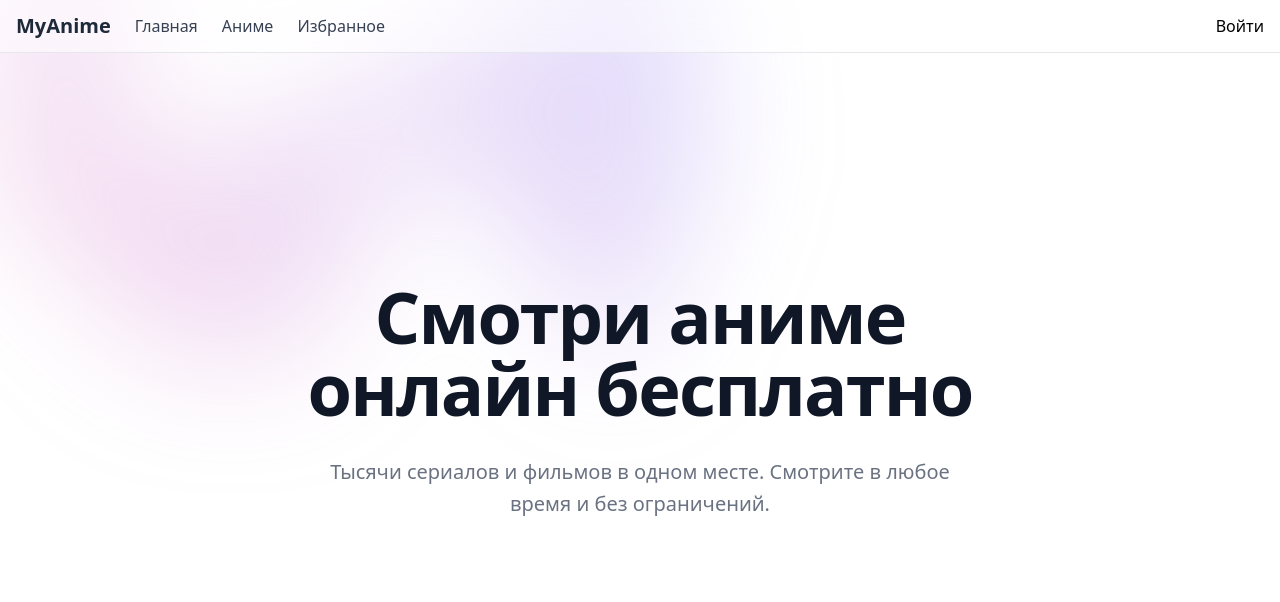
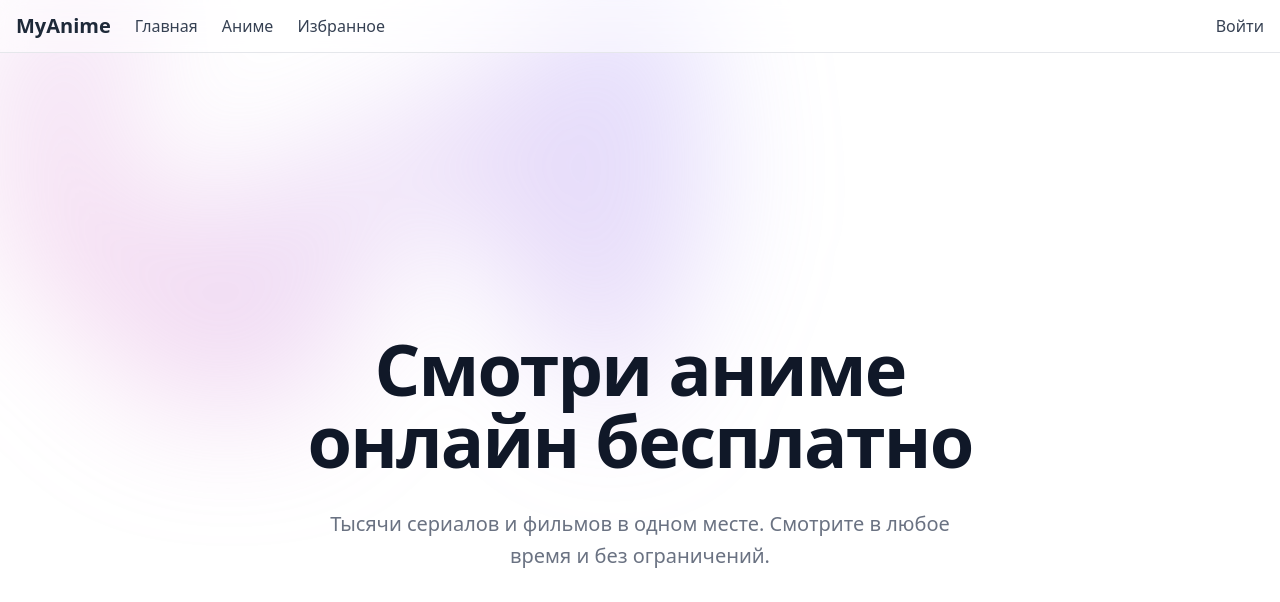
Before and after one commit to Dimidroll06/anime-site, a React (Vite) app in the folder src/view/: page / in a window 1280 px wide. Shown: the top 602 px of the page. Built offline with nearby package versions, Linux system fonts and the light colour scheme; no server answers.

Commit message:
small fix

```diff
--- a/src/view/src/App.jsx
+++ b/src/view/src/App.jsx
@@ -12,10 +12,12 @@ function App() {
       <Provider store={store}>
         <AuthProvider>
           <Header />
-          <Routes>
-            <Route index element={<Home />} />
-            <Route path="*" element={<h1>404</h1>} />
-          </Routes>
+          <div className="pt-13">
+            <Routes>
+              <Route index element={<Home />} />
+              <Route path="*" element={<h1>404</h1>} />
+            </Routes>
+          </div>
         </AuthProvider>
       </Provider>
     </BrowserRouter>
--- a/src/view/src/components/ProfileMenu.jsx
+++ b/src/view/src/components/ProfileMenu.jsx
@@ -1,10 +1,13 @@
 import { useState, useEffect, useRef } from "react";
 import { useSelector } from "react-redux";
+import { useNavigate } from "react-router-dom";
 import { getAuth, getLoading, getUser } from "../features/auth/authSlice";
 
 export default function ProfileMenu() {
   const [menuOpened, setMenuOpened] = useState(false);
   const menuRef = useRef(null);
+
+  const navigate = useNavigate();
 
   const isLoading = useSelector(getLoading);
   const isAuth = useSelector(getAuth);
@@ -28,8 +31,16 @@ export default function ProfileMenu() {
   };
 
   if (isLoading) return <>Загрузка</>;
-  if (user == null) return <button>Войти</button>
-  if (isAuth) return (
+  if (user == null)
+    return (
+      <button
+      onClick={() => (navigate('/login'))}
+      className="text-gray-700 hover:text-blue-500 transition-colors cursor-pointer">
+        Войти
+      </button>
+    );
+  if (isAuth)
+    return (
       <div
         className="relative group flex cursor-pointer"
         ref={menuRef}
```
Lines whose indentation alone changed are shown as unchanged.
